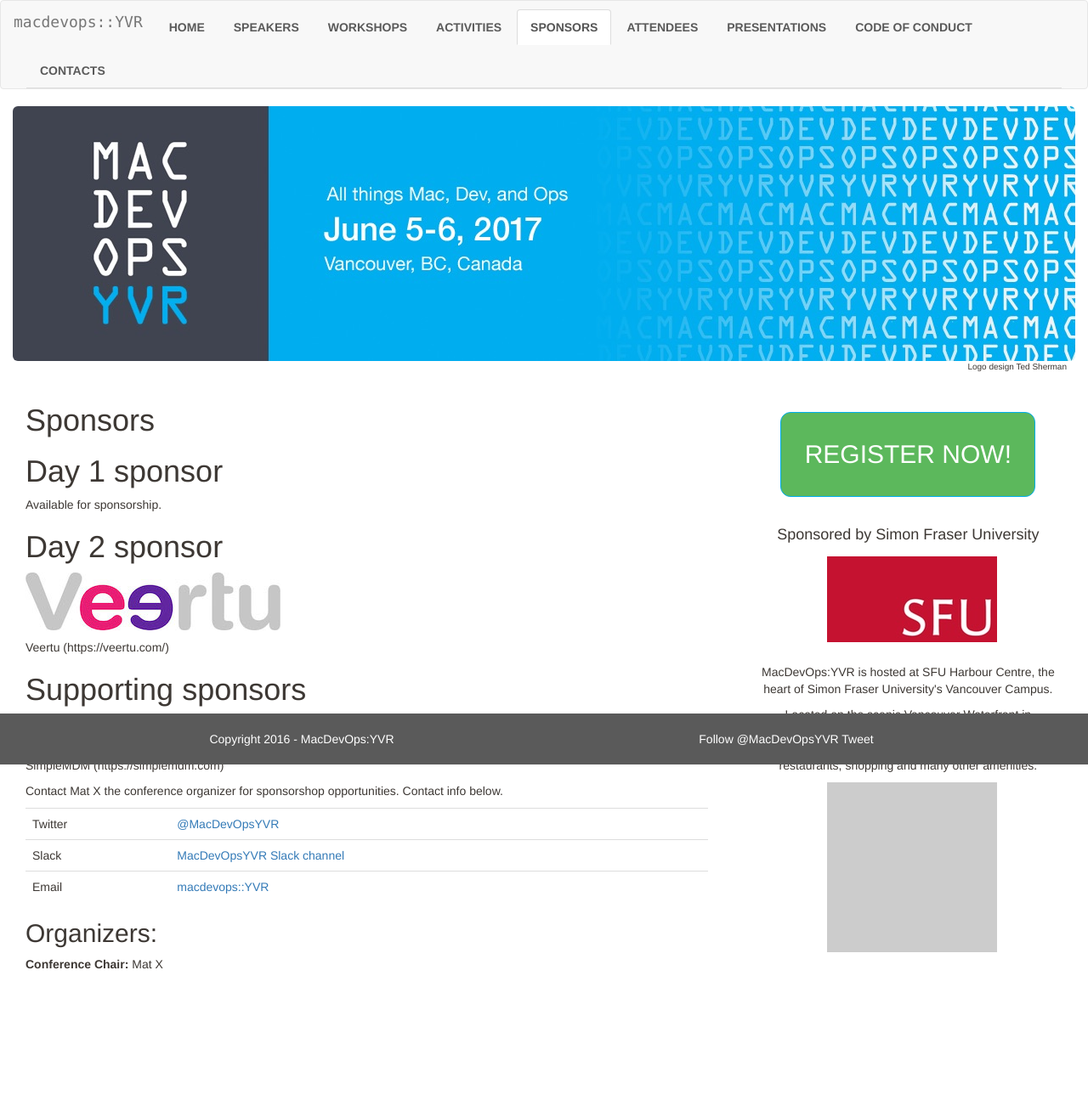
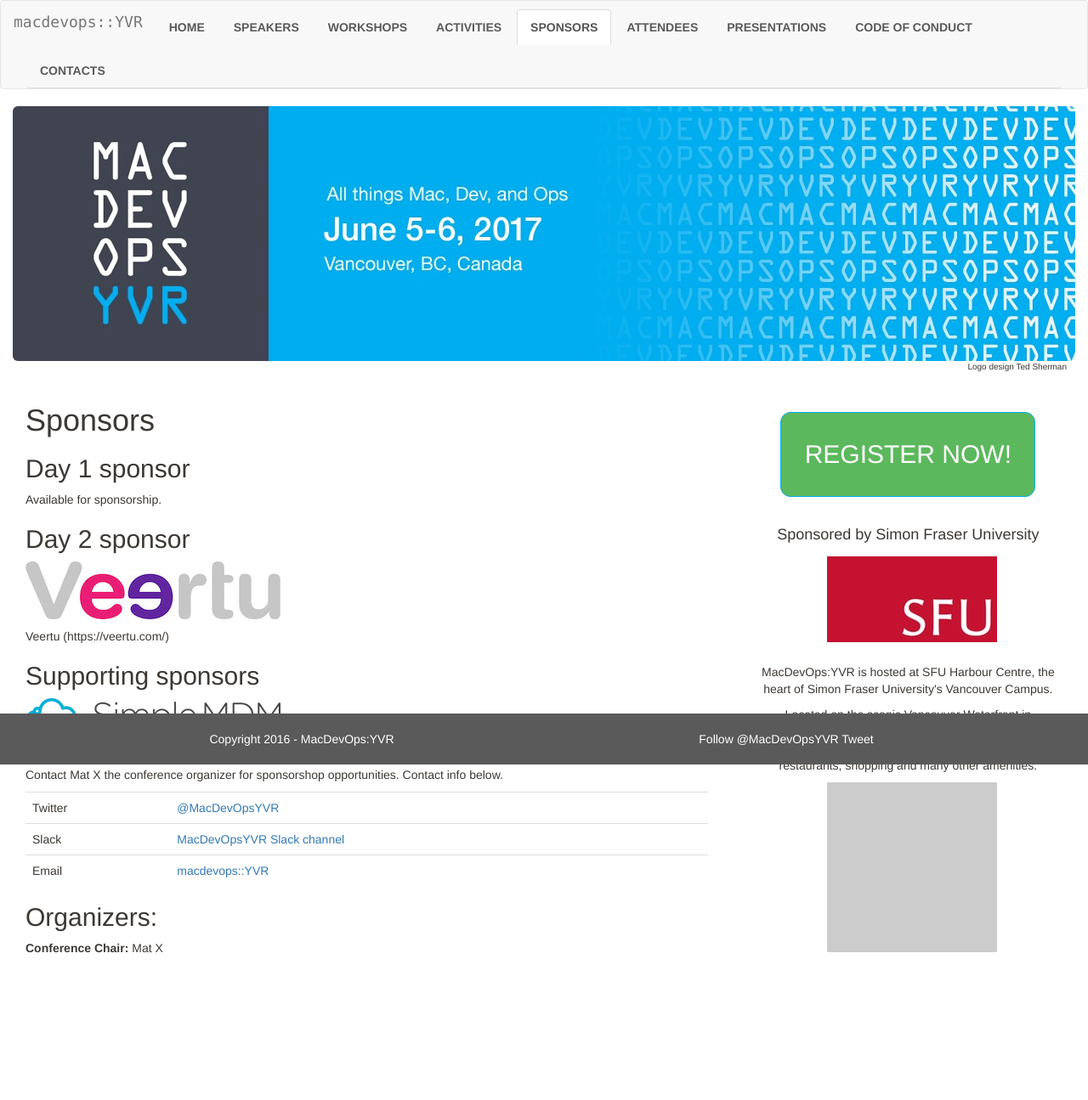
Before and after one commit to macdevopsyvr/macdevopsyvr.github.io, a Jekyll site: the page built from sponsors/index.md, in a window 1280 px wide. Shown: the whole page at 85% size. Built offline with Jekyll 4.4.1, drawn with Linux system fonts in a browser that asks for light colours; comment, search, counter and statistics services are not loaded.

Commit message:
One or two hash marks
formatting headline

```diff
--- a/sponsors/index.md
+++ b/sponsors/index.md
@@ -5,15 +5,15 @@
 ---
 
 # Sponsors
-# Day 1 sponsor
+## Day 1 sponsor
 
 Available for sponsorship.
 
-# Day 2 sponsor
+## Day 2 sponsor
 <p><a href="https://veertu.com"><img src="/assets/Veertu-logo300.jpg"></a></p>
 <p>Veertu (https://veertu.com/)</p>
 
-# Supporting sponsors
+## Supporting sponsors
 <p><a href="https://simplemdm.com"><img src="/assets/SimpleMDM-sml.png"></a></p>
 <p>SimpleMDM (https://simplemdm.com)</p>
 
```
